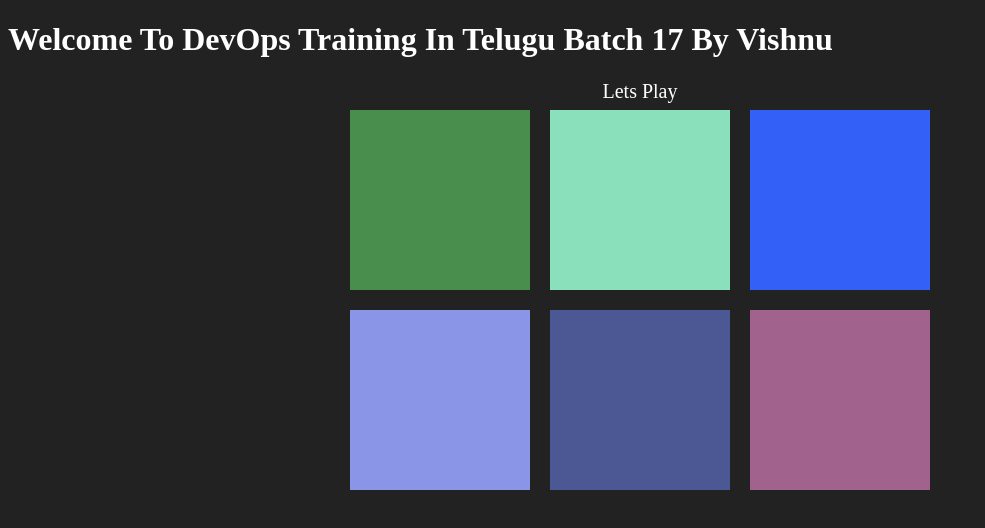
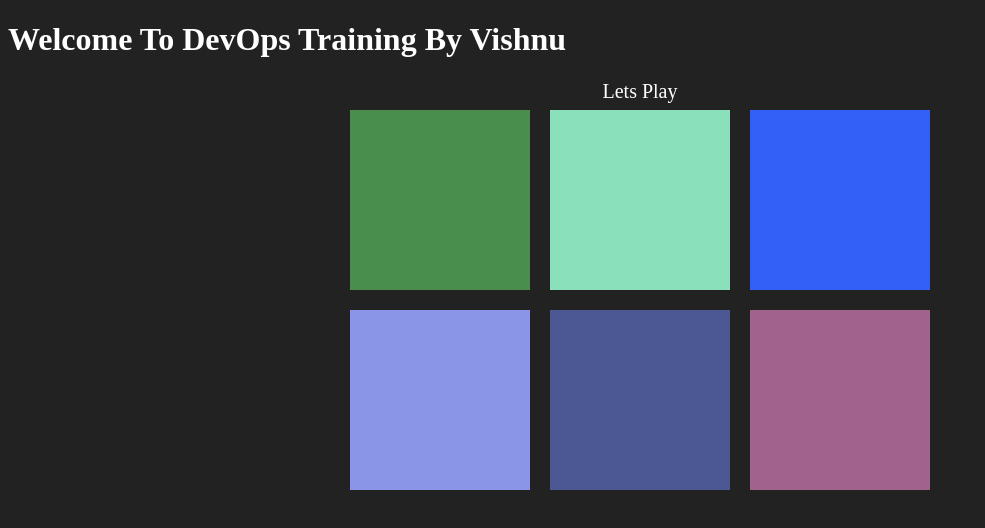
Before and after one commit to vishnu19p/githooks, a plain HTML site: page index.html in a window 1280 px wide. Shown: the whole page, without its empty margins (0-985 px from the left). Drawn offline with Linux system fonts and the light colour scheme.

Commit message:
Update index.html

```diff
--- a/index.html
+++ b/index.html
@@ -8,7 +8,7 @@
 	<title>Color Game</title>
 </head>
 <body>
-	<h1>Welcome To DevOps Training In Telugu Batch 17 By Vishnu</h1>
+	<h1>Welcome To DevOps Training By Vishnu</h1>
 	<div id="smallcont">
 		<div></div>
 		<div id="try1">Lets Play</div>
```
